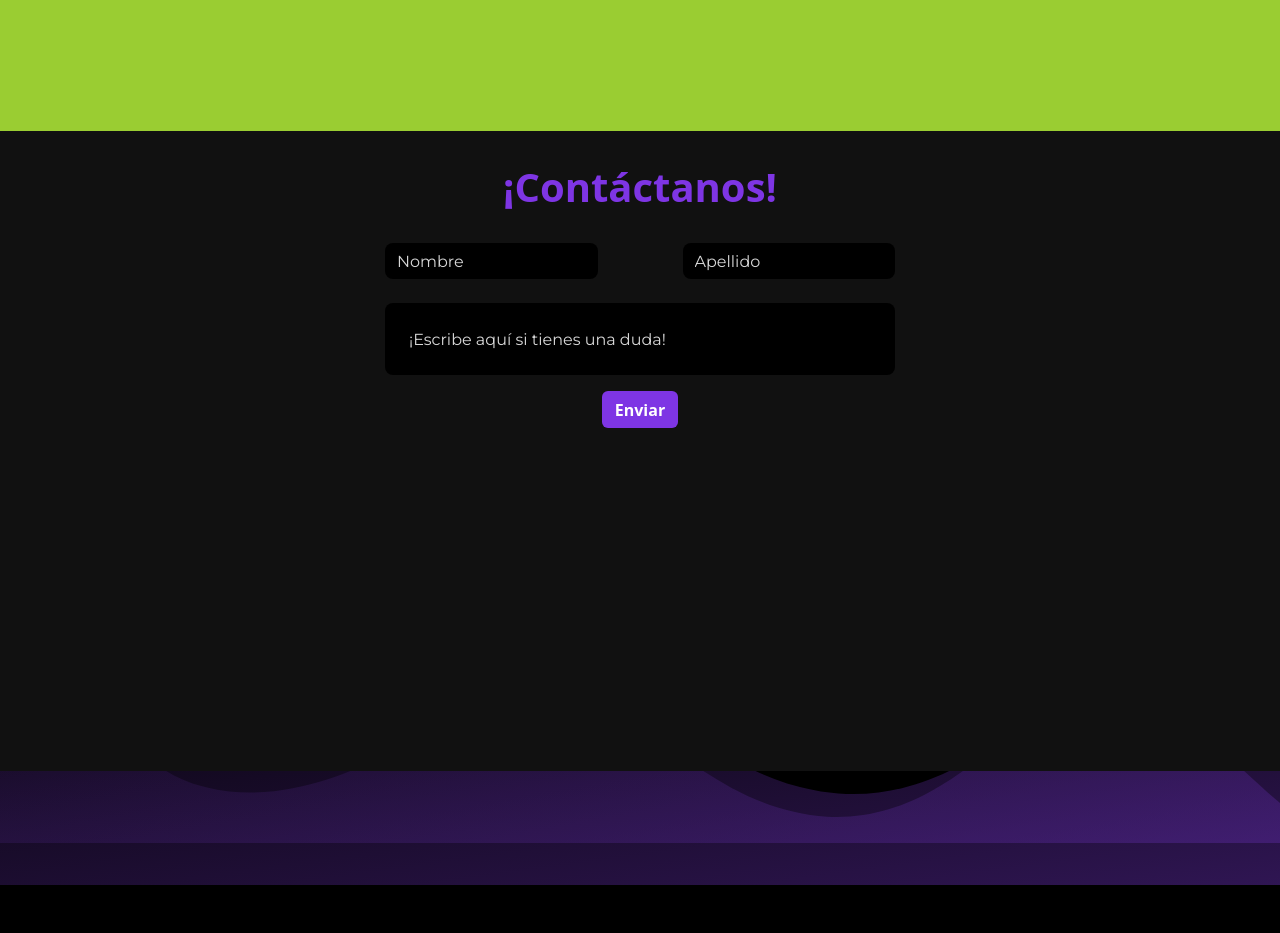
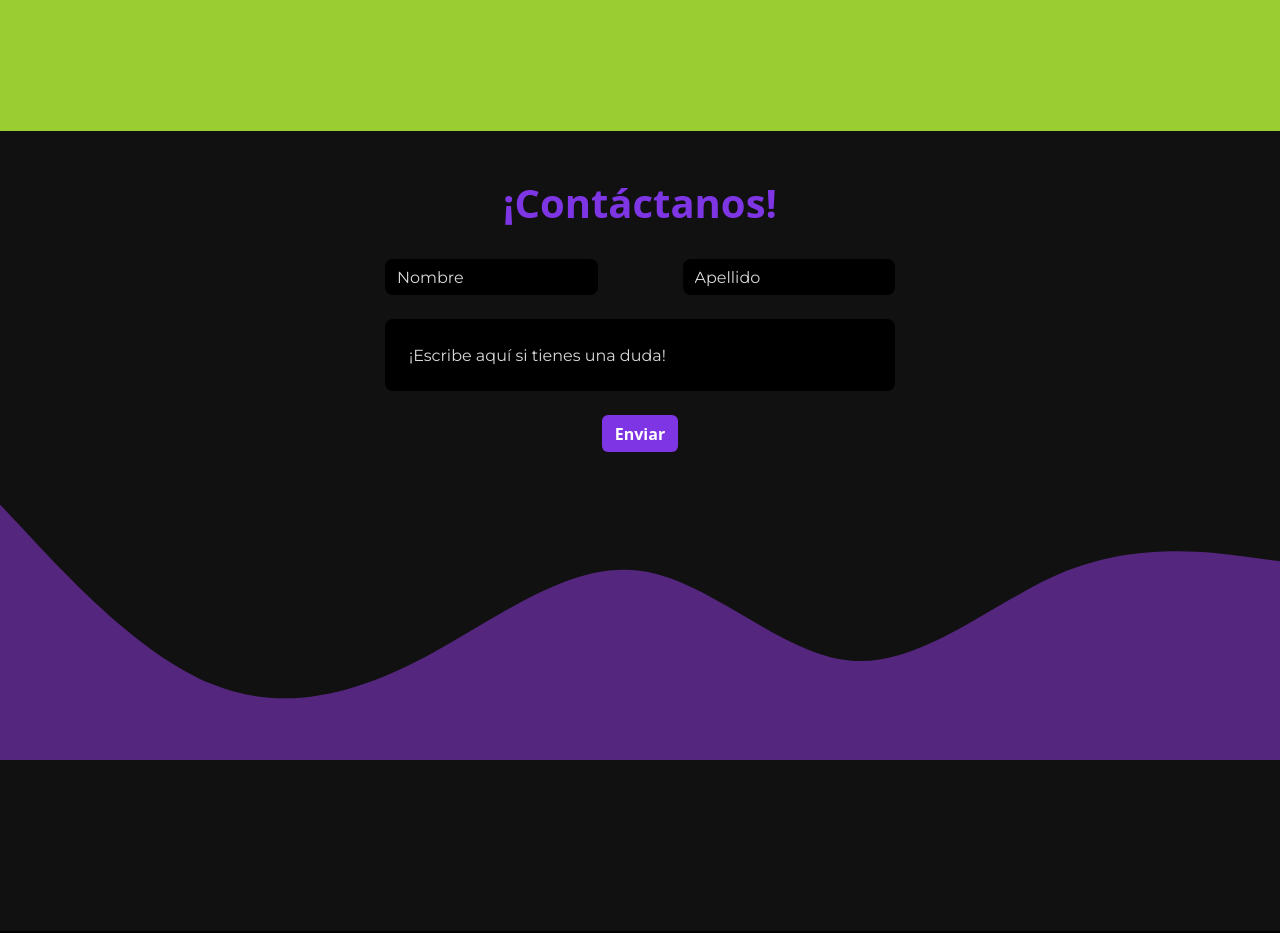
Before and after one commit to jemosdev/guias-tecnosuper, a React (Vite) app: page / in a window 1280 px wide. Shown: the part 2260-3193 px from the top of the page. Built offline with nearby package versions, Linux system fonts and the light colour scheme.

Commit message:
creating component contactus and introducing inside contact and footer components

```diff
--- a/src/components/Contact/Contact.css
+++ b/src/components/Contact/Contact.css
@@ -1,7 +1,3 @@
-.Contact-container {
-    background-color: #111;
-    height: 80vh;
-}
 .Contact-container .contact-title {
     background: #7E35E4;
     background: linear-gradient(top, #7E35E4 0%, #54267D 100%);
--- a/src/components/Contact/Contact.jsx
+++ b/src/components/Contact/Contact.jsx
@@ -3,9 +3,9 @@ import "./Contact.css";
 
 import { Container, Row} from "react-bootstrap";
 
-function ContactUs() {
+function Contact() {
     return(
-        <div className="Contact-container p-2">
+        <div className="Contact-container p-4">
             <Container>
                 <Row>
                     <div>
@@ -23,7 +23,7 @@ function ContactUs() {
                                 <input type="text" class="form-control rounded-3 border-0 text-light" placeholder="Apellido"/>
                                 </div>
                             </div>
-                            <div class="form-group col-md-12 pb-3">
+                            <div class="form-group col-md-12 pb-4">
                                 <input type="text" class="form-control rounded-3 border-0 text-light p-4" placeholder="¡Escribe aquí si tienes una duda!"/>
                             </div>
                             <div className="btn-container d-flex justify-content-center">
@@ -37,4 +37,4 @@ function ContactUs() {
     )
 }
 
-export { ContactUs };
+export { Contact };
--- /dev/null
+++ b/src/components/ContactUs/ContactUs.css
@@ -0,0 +1,4 @@
+.contact-us {
+    background-color: #111;
+    height: 100vh;
+}
--- /dev/null
+++ b/src/components/ContactUs/ContactUs.jsx
@@ -0,0 +1,16 @@
+import React from "react";
+import "./ContactUs.css";
+import { Contact } from "../contact/contact";
+import { Footer } from "../Footer/Footer";
+
+
+function ContactUs() {
+    return (
+        <div className="contact-us">
+            <Contact/>
+            <Footer/>
+        </div>
+    )
+}
+
+export { ContactUs };
--- a/src/components/Footer/Footer.css
+++ b/src/components/Footer/Footer.css
@@ -1,20 +1,21 @@
 .footer {
     background-color: #111;
-    height: 35vh;
 }
 .wavy-container {
-    overflow: hidden;
+    width: 100%;
+    min-height: 300px;
 }
 
-.wavy-container-high {
-    margin-top: -15%;
+.wave {
+    position: relative;
 }
 
-.wavy-container-low {
-    margin-top: -25%;
+.wave fill {
 }
 
-.wavy-container-logo {
-    margin-top: -50%;
-    width: 50%;
+.wave svg {
+    position: relative;
+    bottom: 0;
+    left: 0;
+    fill: #54267d;
 }
--- a/src/components/Footer/Footer.jsx
+++ b/src/components/Footer/Footer.jsx
@@ -1,19 +1,16 @@
 import React from "react";
 import "./Footer.css";
 
-import { Container, Col } from "react-bootstrap";
-import logo_footer from "../../assets/logo-tecnosuper-footer.svg";
-import wave_high from "../../assets/wavehigh.svg";
-import wave_low from "../../assets/wavelow.svg";
+import { Col } from "react-bootstrap";
 
 function Footer() {
     return (
         <footer>
             <Col md={12}>
                 <div className="wavy-container">
-                    <img src={wave_high} alt="wave-high-image" className="wavy-container-high" />
-                    <img src={wave_low} alt="wave-low-image" className="wavy-container-low" />
-                    <img src={logo_footer} alt="logo-footer-image" className="wavy-container-logo" />
+                    <section className="wave">
+                        <svg xmlns="http://www.w3.org/2000/svg" viewBox="0 0 1440 320"><path fill="" fill-opacity="1" d="M0,32L40,74.7C80,117,160,203,240,234.7C320,267,400,245,480,202.7C560,160,640,96,720,106.7C800,117,880,203,960,208C1040,213,1120,139,1200,106.7C1280,75,1360,85,1400,90.7L1440,96L1440,320L1400,320C1360,320,1280,320,1200,320C1120,320,1040,320,960,320C880,320,800,320,720,320C640,320,560,320,480,320C400,320,320,320,240,320C160,320,80,320,40,320L0,320Z"></path></svg>
+                    </section>
                 </div>
             </Col>
         </footer>
--- a/src/components/Home/Home.jsx
+++ b/src/components/Home/Home.jsx
@@ -3,8 +3,7 @@ import "./Home.css";
 import { Header } from "../header/Header";
 import { Guides } from "../Guides/Guides";
 import { AboutUs } from "../About/About";
-import { ContactUs } from "../contact/contact";
-import { Footer } from "../Footer/Footer";
+import { ContactUs } from "../ContactUs/ContactUs";
 
 
 function Home () {
@@ -14,7 +13,6 @@ function Home () {
             <Guides/>
             <AboutUs/>
             <ContactUs/>
-            <Footer/>
         </>
     )
 }
```
Also changed, not shown: src/assets/logo-tecnosuper-footer.png (deleted), src/assets/logo-tecnosuper-footer.svg (deleted).
